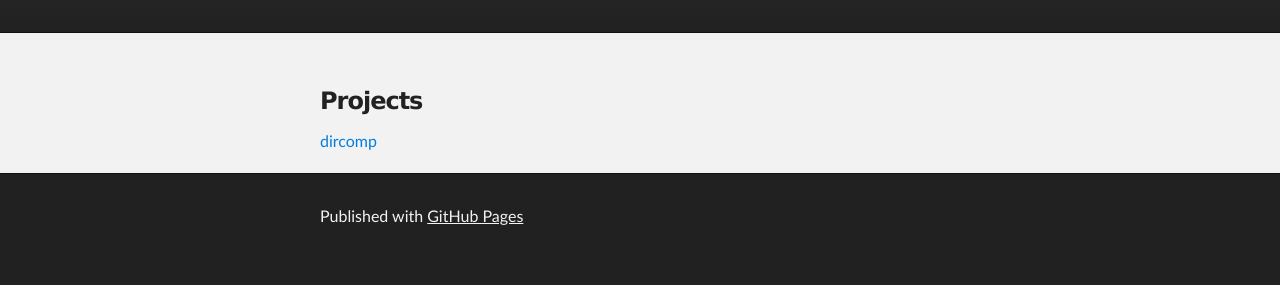
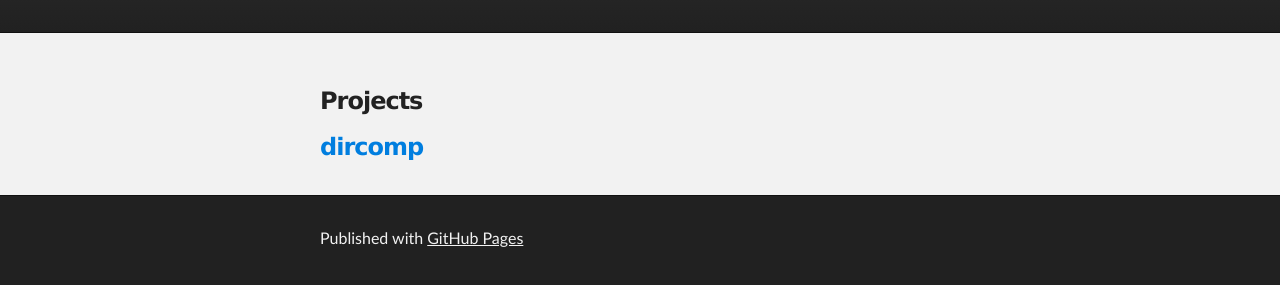
Before and after one commit to pto/pto.github.io, a plain HTML site: page index.html in a window 1280 px wide. Shown: the part 177-462 px from the top of the page. Drawn offline with Linux system fonts and the light colour scheme.

Commit message:
Update index.html

```diff
--- a/index.html
+++ b/index.html
@@ -30,7 +30,7 @@
         <h3>
 <a name="projects" class="anchor" href="#projects"><span class="octicon octicon-link"></span></a>Projects</h3>
 
-<h3></h4><a href="pto.github.io/dircomp">dircomp</a></h3>
+<h3><a href="pto.github.io/dircomp">dircomp</a></h3>
 
       </section>
     </div>
```
